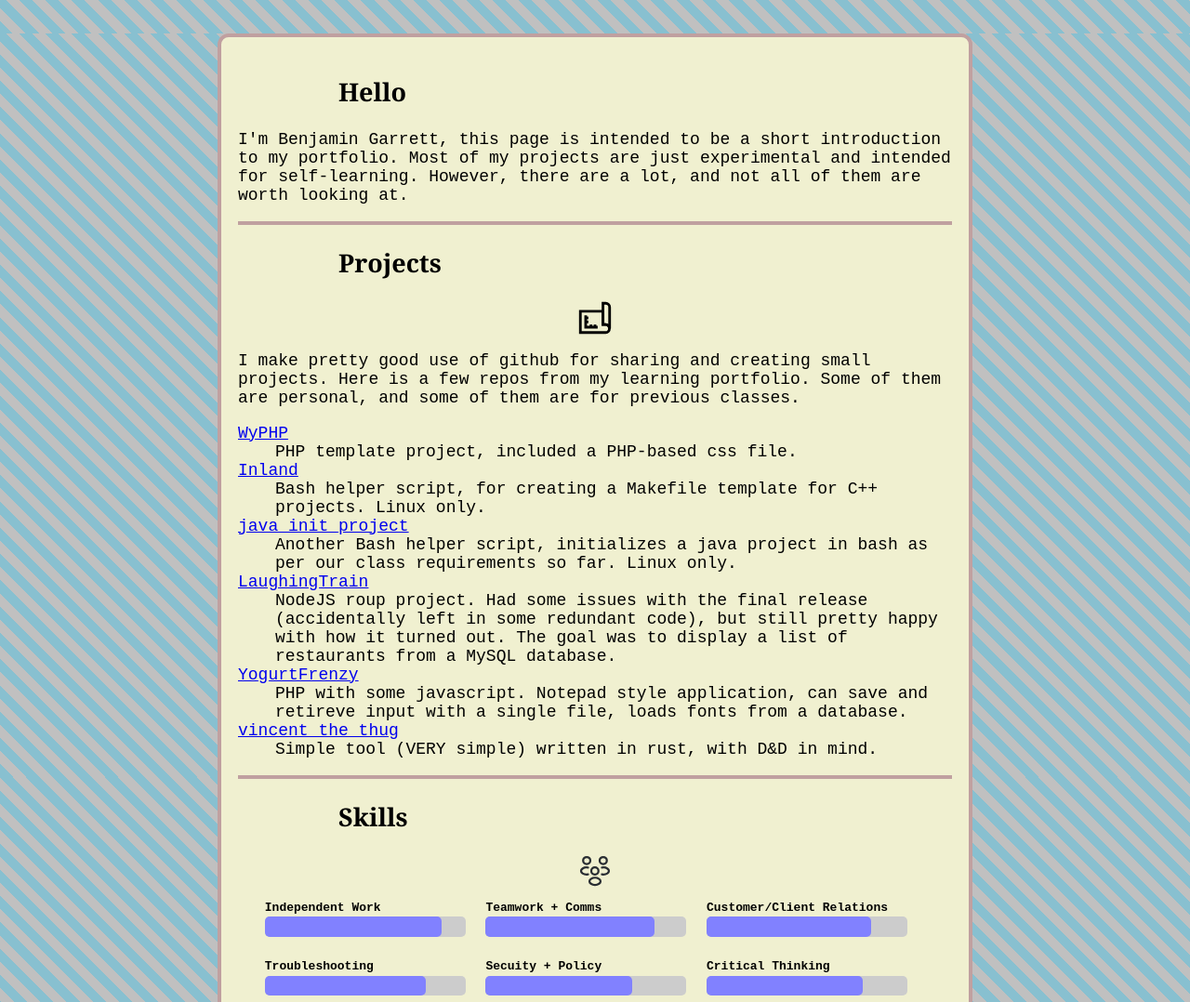
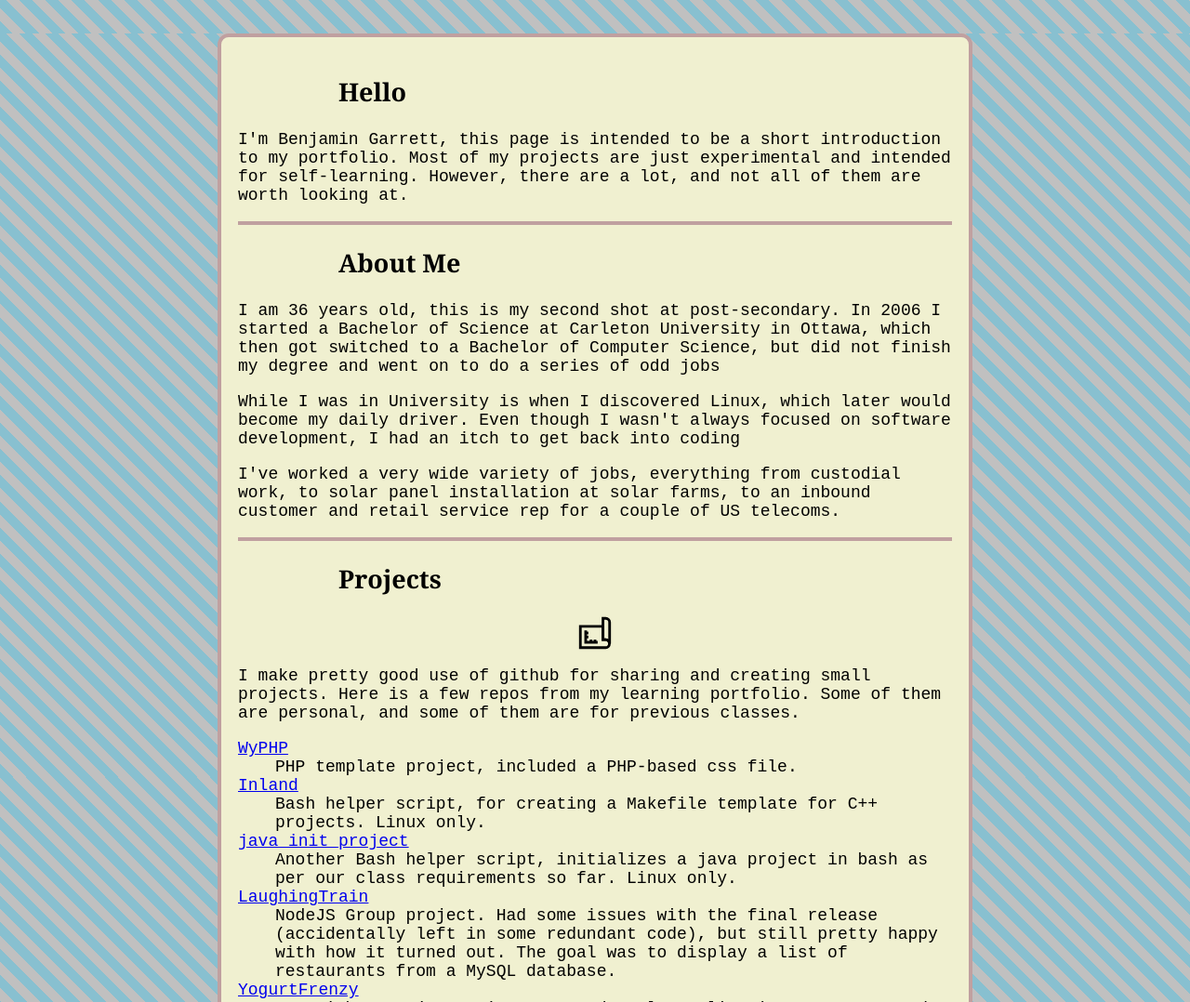
Before and after one commit to bg2slc/bg2slc.github.io, a plain HTML site: page index.html in a window 1280 px wide. Shown: the top 1078 px of the page at 93% size. Drawn offline with Linux system fonts and the light colour scheme.

Commit message:
added About Me section

```diff
--- a/index.html
+++ b/index.html
@@ -15,6 +15,13 @@
                 </article>
                 <hr>
                 <article>
+                    <h1>About Me</h1>
+                    <p>I am 36 years old, this is my second shot at post-secondary. In 2006 I started a Bachelor of Science at Carleton University in Ottawa, which then got switched to a Bachelor of Computer Science, but did not finish my degree and went on to do a series of odd jobs</p>
+                    <p>While I was in University is when I discovered Linux, which later would become my daily driver. Even though I wasn't always focused on software development, I had an itch to get back into coding</p>
+                    <p>I've worked a very wide variety of jobs, everything from custodial work, to solar panel installation at solar farms, to an inbound customer and retail service rep for a couple of US telecoms.
+                </article>
+                <hr>
+                <article>
                     <h1>Projects</h1>
                     <img class="icon" src="images/blueprint-paper-svgrepo-com.svg" alt="icon of a blueprint">
                     <p>I make pretty good use of github for sharing and creating small projects. Here is a few repos from my learning portfolio. Some of them are personal, and some of them are for previous classes.</p>
@@ -22,7 +29,7 @@
                         <dt><a href="https://github.com/bg2slc/WyPHP">WyPHP</a></dt><dd>PHP template project, included a PHP-based css file.</dd>
                         <dt><a href="https://github.com/bg2slc/inland">Inland</a></dt><dd>Bash helper script, for creating a Makefile template for C++ projects. Linux only.</dd>
                         <dt><a href="https://github.com/bg2slc/java_init_project">java_init_project</a></dt><dd>Another Bash helper script, initializes a java project in bash as per our class requirements so far. Linux only.</dd>
-                        <dt><a href="https://github.com/bg2slc/LaughingTrain">LaughingTrain</a></dt><dd>NodeJS roup project. Had some issues with the final release (accidentally left in some redundant code), but still pretty happy with how it turned out. The goal was to display a list of restaurants from a MySQL database.</dd>
+                        <dt><a href="https://github.com/bg2slc/LaughingTrain">LaughingTrain</a></dt><dd>NodeJS Group project. Had some issues with the final release (accidentally left in some redundant code), but still pretty happy with how it turned out. The goal was to display a list of restaurants from a MySQL database.</dd>
                         <dt><a href="https://github.com/bg2slc/YogurtFrenzy">YogurtFrenzy</a></dt><dd>PHP with some javascript. Notepad style application, can save and retireve input with a single file, loads fonts from a database.</dd>
                         <dt><a href="https://github.com/bg2slc/vincent_the_thug">vincent_the_thug</a></dt><dd>Simple tool (VERY simple) written in rust, with D&D in mind.</dd>
                     </dl>
```
